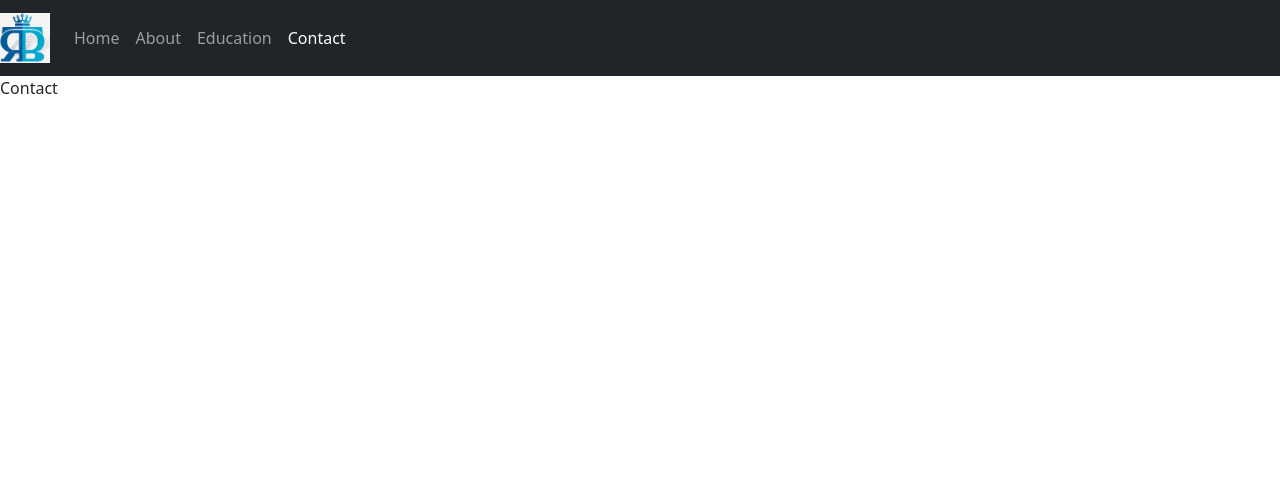
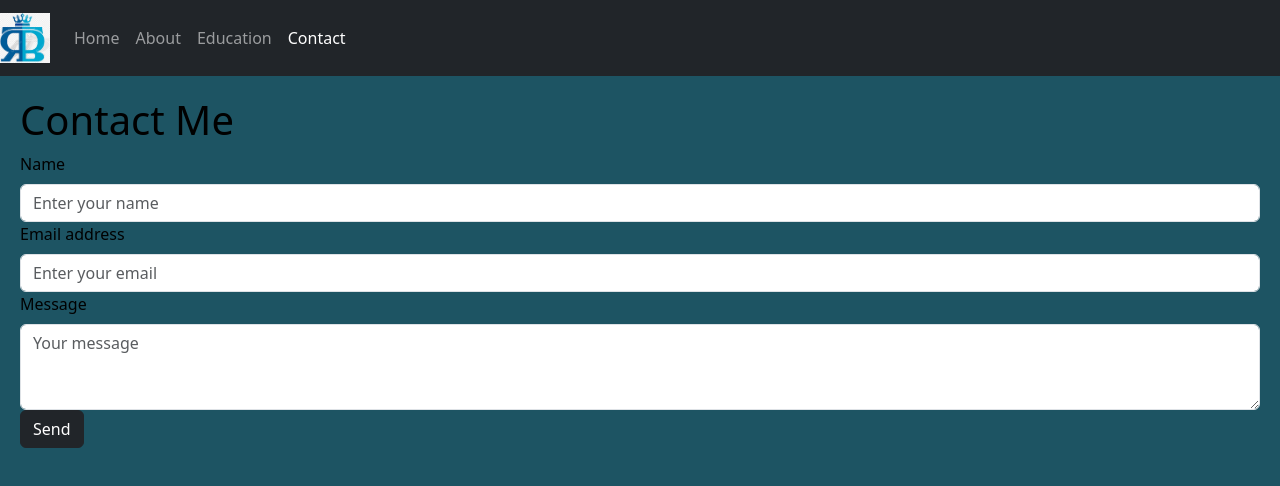
Before and after one commit to Ruqayyakhan-byte/RBportfolio, a React (Create React App) app: page /contact in a window 1280 px wide. Shown: the top 486 px of the page. Built offline with nearby package versions, Linux system fonts and the light colour scheme.

Commit message:
added many components

```diff
--- a/src/components/About.js
+++ b/src/components/About.js
@@ -1,7 +1,35 @@
-import React from 'react'
+import React from 'react';
+import { Container, Row, Col } from 'react-bootstrap';
 
-export default function About() {
+const About = () => {
   return (
-    <div>my test icon </div>
-  )
-}
+    <div className='container-fluid'
+    style={{backgroundColor:'black',minHeight:'100vh',padding:'20px'}}>
+    <Container style={{ backgroundColor: '#1d5463', color: 'black',minHeight:'50vh', borderRadius: '8px' }}>
+      <h1>About Me</h1>
+      <Row className="mt-4">
+        <Col md={4} className="text-center">
+          <h3>Web Development</h3>
+          <p>
+            I specialize in building responsive and efficient web applications using modern technologies like React, Bootstrap, and JavaScript.
+          </p>
+        </Col>
+        <Col md={4} className="text-center">
+          <h3>Frontend Design</h3>
+          <p>
+            With a keen eye for design, I ensure that every project I work on is not only functional but also visually appealing.
+          </p>
+        </Col>
+        <Col md={4} className="text-center">
+          <h3>Project Management</h3>
+          <p>
+            I have experience in managing projects from conception to deployment, ensuring that they meet client requirements and deadlines.
+          </p>
+        </Col>
+      </Row>
+    </Container>
+    </div>
+  );
+};
+
+export default About;
--- a/src/components/Contact.js
+++ b/src/components/Contact.js
@@ -1,7 +1,46 @@
-import React from 'react'
+import React from 'react';
+import { Form, Button } from 'react-bootstrap';
 
-export default function Contact() {
+const Contact = () => {
   return (
-    <div>Contact</div>
-  )
-}
+    <div className='container-fluid'
+      style={{
+         backgroundColor: '#1d5463',minHeight: '100vh', padding: '20px'
+      }}
+    >
+      <h1 style={{ color: 'black' }}>Contact Me</h1>
+      <Form>
+        <Form.Group controlId="formName">
+          <Form.Label style={{ color: 'black' }}>Name</Form.Label>
+          <Form.Control
+            type="text"
+            placeholder="Enter your name"
+          />
+        </Form.Group>
+
+        <Form.Group controlId="formEmail">
+          <Form.Label style={{ color: 'black' }}>Email address</Form.Label>
+          <Form.Control
+            type="email"
+            placeholder="Enter your email"
+          />
+        </Form.Group>
+
+        <Form.Group controlId="formMessage">
+          <Form.Label style={{ color: 'black' }}>Message</Form.Label>
+          <Form.Control
+            as="textarea"
+            rows={3}
+            placeholder="Your message"
+          />
+        </Form.Group>
+
+        <Button variant="dark" type="submit">
+          Send
+        </Button>
+      </Form>
+    </div>
+  );
+};
+
+export default Contact;
--- a/src/components/Education.js
+++ b/src/components/Education.js
@@ -1,7 +1,27 @@
-import React from 'react'
+import React from 'react';
 
-export default function Education() {
+const Education = () => {
   return (
-    <div>Education</div>
-  )
-}
+    <div className='container-fluid' style={{backgroundColor: '#1d5463', color: 'black', padding: '20px',paddingLeft:'80px' }}>
+      <h1>Education</h1>
+
+      <section style={{ marginTop: '20px' }}>
+        <h3>Bachelor of Science in Information Technology</h3>
+        <p><strong>Institution:</strong> Rawalpindi Women University</p>
+        <p><strong>Dates:</strong> [2021] – [2025]</p>
+        <p><strong>Key Courses:</strong> Web Development, Algorithms, Data Structures, Database Management</p>
+        <p><strong>Achievements:</strong> Graduated with honors, completed a capstone project on front-end development.</p>
+      </section>
+
+      <section style={{ marginTop: '20px' }}>
+        <h3>Certifications</h3>
+        <p><strong>Certified React Developer</strong></p>
+        <p><strong>Issuing Organization:</strong></p>
+        <p><strong>Date:</strong> </p>
+      </section>
+
+    </div>
+  );
+};
+
+export default Education;
--- a/src/components/Home.js
+++ b/src/components/Home.js
@@ -6,7 +6,7 @@ export default function Home() {
   return (
     <div
       className='container-fluid'
-      style={{ backgroundColor: '#1d5463', padding: '20px', minHeight: '100vh', display: 'flex', alignItems: 'center', justifyContent: 'space-between' }}
+      style={{ backgroundColor: '#1d5463', padding: '20px', minHeight: '100vh',paddingLeft:'80px', display: 'flex', alignItems: 'center', justifyContent: 'space-between' }}
     >
       <div style={{ flex: 1 }}>
         <h6>Hello, Welcome</h6>
```
